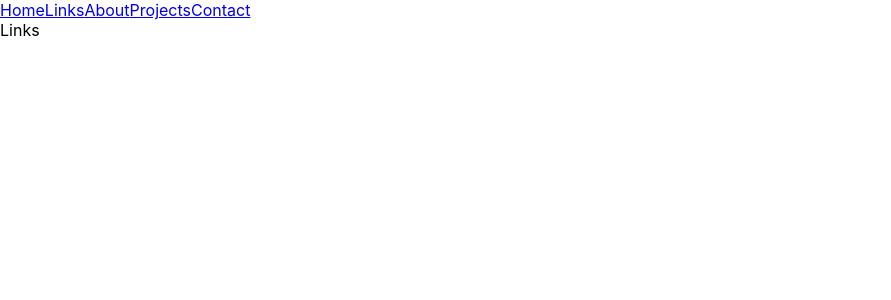
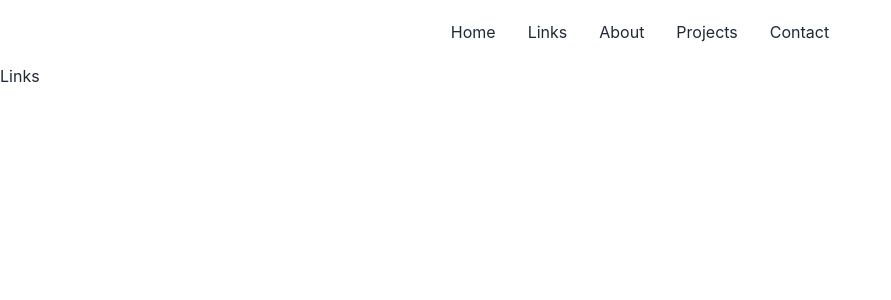
Before and after one commit to GopalkrishaRao/myPortfolio, a React (Create React App) app: page /links in a window 1280 px wide. Shown: the top 300 px of the page, without its empty margins (0-891 px from the left). Built offline with nearby package versions, Linux system fonts and the light colour scheme.

Commit message:
tailwindcss

```diff
--- a/package.json
+++ b/package.json
@@ -6,6 +6,7 @@
     "@testing-library/jest-dom": "^5.16.5",
     "@testing-library/react": "^13.4.0",
     "@testing-library/user-event": "^13.5.0",
+    "daisyui": "^2.42.1",
     "react": "^18.2.0",
     "react-dom": "^18.2.0",
     "react-router-dom": "^6.4.3",
@@ -35,5 +36,8 @@
       "last 1 firefox version",
       "last 1 safari version"
     ]
+  },
+  "devDependencies": {
+    "tailwindcss": "^3.2.4"
   }
 }
--- a/src/Components/Navbar/Links.js
+++ b/src/Components/Navbar/Links.js
@@ -1,5 +1,5 @@
 export default function Links() {
   return (
-    <div>Links</div>
+    <h1>Links</h1>
   )
 }
--- a/src/Components/Navbar/Navbar.js
+++ b/src/Components/Navbar/Navbar.js
@@ -4,14 +4,56 @@
 export default function Navbar() {
   return (
     <>
-    <nav className='nav'>
-        <Link to={"/"} className="ul">Home</Link>
-        <Link to={"/links"} className="ul">Links</Link>
-        <Link to={"/about"} className="ul">About</Link>
-        <Link to={"/projects"} className="ul">Projects</Link>
-        <Link to={"/contact"} className="ul">Contact</Link>
+   <div className="navbar bg-base-100">
+    <div className="navbar-start">
+      <div className="dropdown">
+        <label tabIndex={0} className="btn btn-ghost lg:hidden">
+          <svg xmlns="http://www.w3.org/2000/svg" className="h-5 w-5" fill="none" viewBox="0 0 24 24" stroke="currentColor"><path strokeLinecap="round" strokeLinejoin="round" strokeWidth="2" d="M4 6h16M4 12h8m-8 6h16" /></svg>
+        </label>
+        <ul tabIndex={0} className="menu menu-compact dropdown-content mt-3 p-2 shadow bg-base-100 rounded-box w-52">
+          <li>
+            <Link to={"/"} className="ul">Home</Link>
+          </li>
+          <li>
+            <Link to={"/links"} className="ul">Links</Link>
+          </li>
+          <li>
+            <Link to={"/about"} className="ul">About</Link>
+          </li>
+          <li>
+            <Link to={"/projects"} className="ul">Projects</Link>
+          </li>
+          <li>
+            <Link to={"/contact"} className="ul">Contact</Link>
+          </li>
+        </ul>
+      </div>
+      {/* <a className="btn btn-ghost normal-case text-xl">daisyUI</a> */}
+    </div>
+    <div className="navbar-center hidden lg:flex">
+      <ul className="menu menu-horizontal p-0">
+        <li>
+          <Link to={"/"} className="ul">Home</Link>
+        </li>
+        <li>
+          <Link to={"/links"} className="ul">Links</Link>
+        </li>
+        <li>
+          <Link to={"/about"} className="ul">About</Link>
+        </li>
+        <li>
+          <Link to={"/projects"} className="ul">Projects</Link>
+        </li>
+        <li>
+          <Link to={"/contact"} className="ul">Contact</Link>
+        </li>
+      </ul>
+    </div>
+  <div className="navbar-end">
+    {/* <a className="btn">Get started</a> */}
+  </div>
+  </div>
 
-    </nav>
     </>
   )
 };
--- a/src/index.css
+++ b/src/index.css
@@ -1,3 +1,8 @@
+@tailwind base;
+@tailwind components;
+@tailwind utilities;
+
+
 body {
   margin: 0;
   font-family: -apple-system, BlinkMacSystemFont, 'Segoe UI', 'Roboto', 'Oxygen',
--- /dev/null
+++ b/tailwind.config.js
@@ -0,0 +1,8 @@
+/** @type {import('tailwindcss').Config} */
+module.exports = {
+  content: ["./src/**/*.{html,js}"],
+  plugins: [require("daisyui")],
+  theme: {
+    extend: {},
+  },
+}
```
Also changed, not shown: 3 other files (tests, documents, lock files or other folders).
